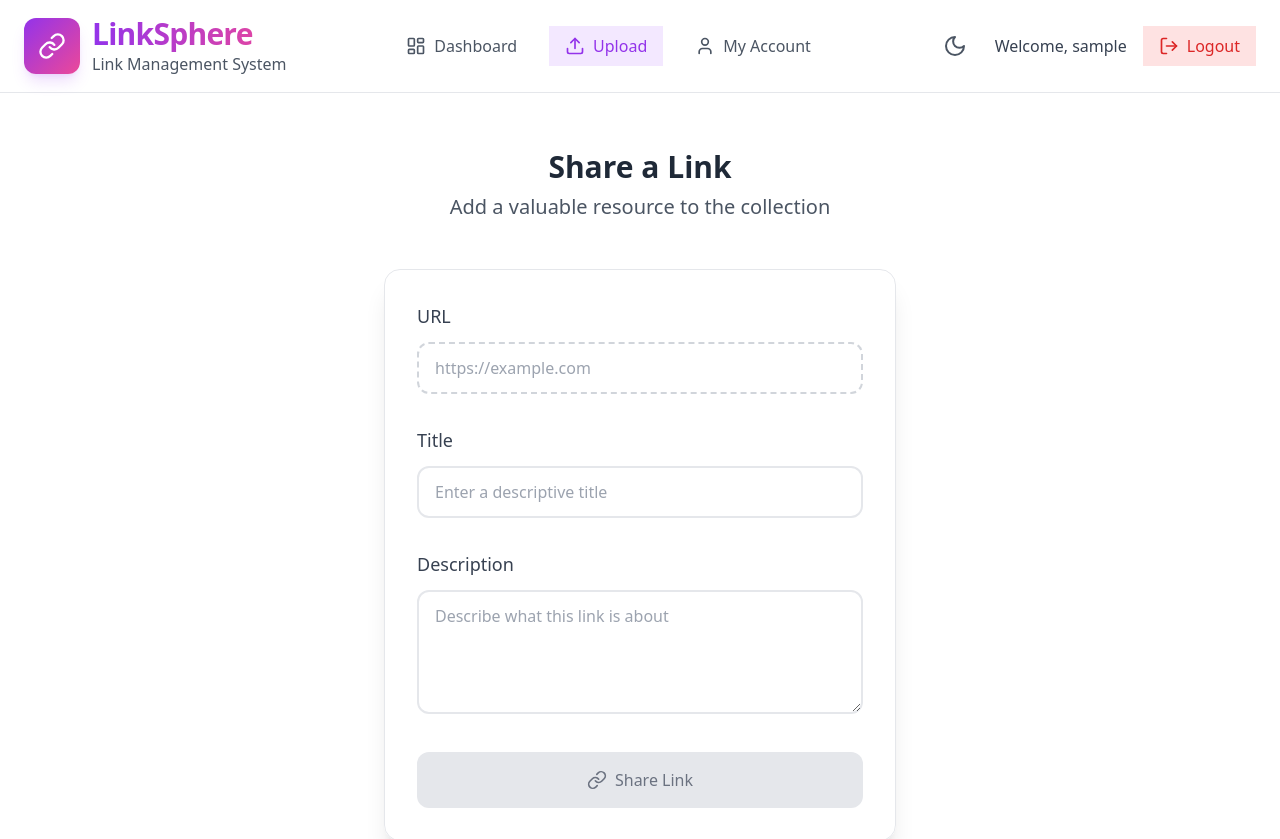
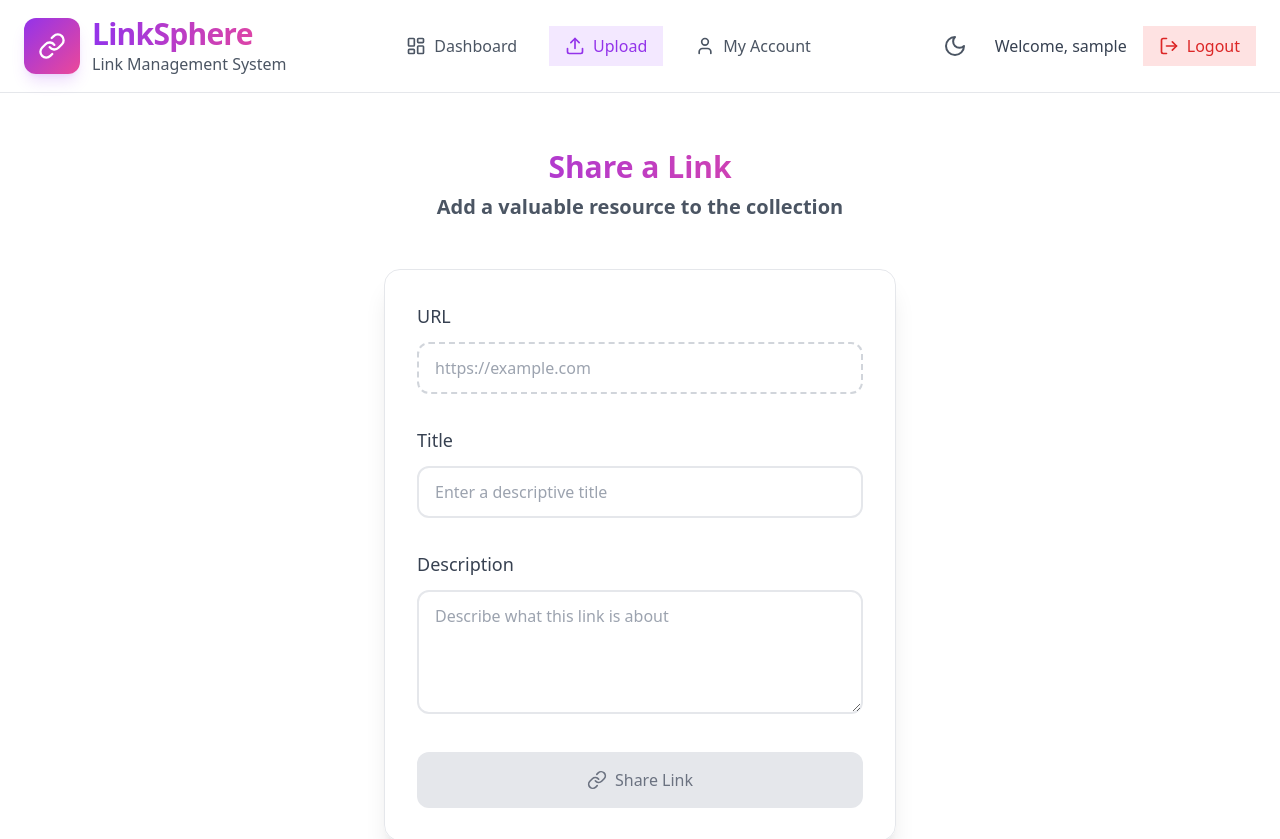
Before and after one commit to Vitalisn4/LinkSphere, a React (Vite) app in the folder my-link-uploader/: page /dashboard/upload in a window 1280 px wide. Shown: the top 839 px of the page. Built offline with nearby package versions, Linux system fonts and the light colour scheme; no server answers; sample sign-in values are in the browser's storage.

Commit message:
Refactor UploadPage component to improve user experience. Removed automatic navigation after link sharing, updated success message prompt, and reset form data upon user action. Enhanced header styling with a gradient background for better visual appeal.

```diff
--- a/my-link-uploader/src/pages/dashboard/UploadPage.tsx
+++ b/my-link-uploader/src/pages/dashboard/UploadPage.tsx
@@ -178,9 +178,6 @@ export default function UploadPage() {
 
       setSuccessMessage("Link shared successfully!");
       setFormData({ title: "", url: "", description: "" });
-      setTimeout(() => {
-        navigate('/dashboard');
-      }, 2000);
     } catch (error) {
       console.error('Error creating link:', error);
       if (error instanceof Error) {
@@ -210,11 +207,14 @@ export default function UploadPage() {
           </div>
           <h2 className="text-2xl font-bold mb-4">{successMessage}</h2>
           <p className={isDark ? "text-gray-300" : "text-gray-600"}>
-            Your link has been successfully added to LinkSphere!
+            What would you like to do next?
           </p>
           <div className="mt-8 flex flex-col sm:flex-row gap-4 justify-center">
             <button
-              onClick={() => setSuccessMessage(null)}
+              onClick={() => {
+                setSuccessMessage(null);
+                setFormData({ title: "", url: "", description: "" });
+              }}
               className={`px-6 py-3 rounded-lg font-medium transition-all duration-300 ${
                 isDark
                   ? "bg-purple-500/20 text-purple-400 hover:bg-purple-500/30"
@@ -243,13 +243,11 @@ export default function UploadPage() {
           animate={{ opacity: 1, y: 0 }}
           className="text-center mb-12"
         >
-          <h1 className={`text-3xl font-bold mb-2 ${
-            isDark ? "text-gray-100" : "text-gray-800"
-          }`}>
+          <h1 className="text-3xl font-bold mb-2 bg-gradient-to-r from-purple-600 to-pink-500 bg-clip-text text-transparent">
             Share a Link
           </h1>
           <motion.p
-            className={`text-xl ${
+            className={`text-xl font-bold ${
               isDark ? "text-gray-400" : "text-gray-600"
             }`}
             initial={{ opacity: 0 }}
```
